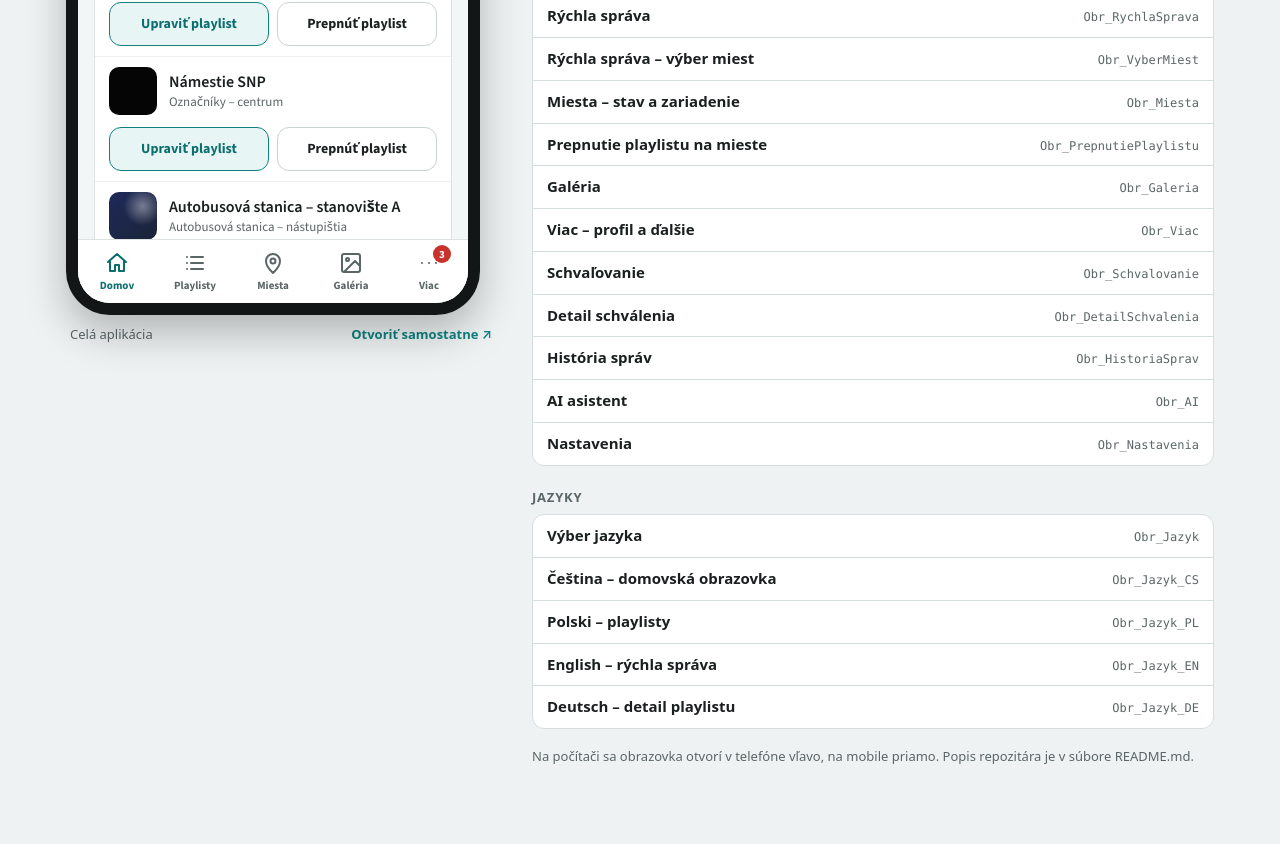
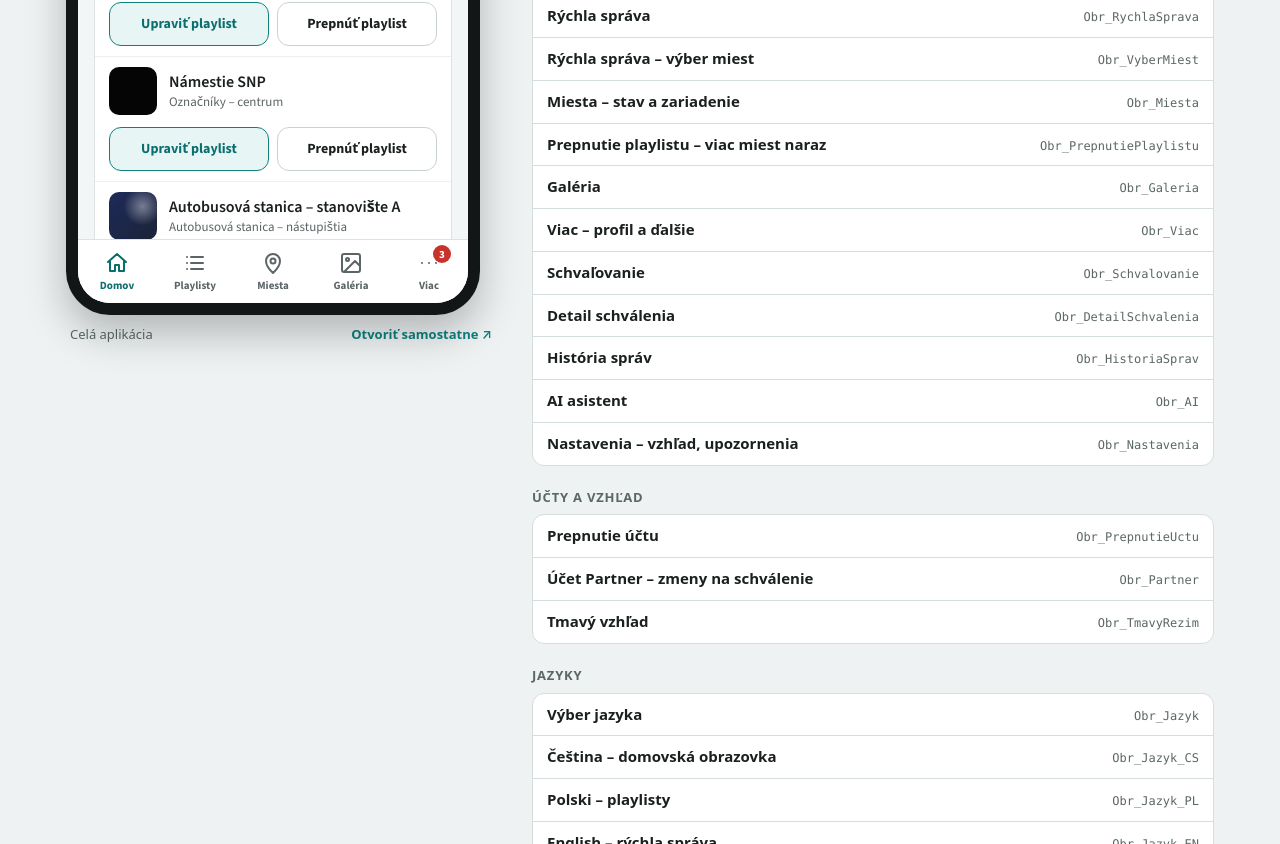
Before and after one commit to miro1heglas-gif/InfoDewsigner, a plain HTML site: page index.html in a window 1280 px wide. Shown: the part 680-1524 px from the top of the page. Before the commit the page ends 1499 px from the top, so only its background shows below. Drawn offline with nearby package versions, Linux system fonts and the light colour scheme.

Commit message:
Add files via upload

```diff
--- a/index.html
+++ b/index.html
@@ -74,14 +74,21 @@ li a:focus-visible { outline: 2px solid var(--accent); outline-offset: -2px; }
       <li><a href="project/Obr_RychlaSprava.dc.html"><span class="name">Rýchla správa</span><span class="file">Obr_RychlaSprava</span></a></li>
       <li><a href="project/Obr_VyberMiest.dc.html"><span class="name">Rýchla správa – výber miest</span><span class="file">Obr_VyberMiest</span></a></li>
       <li><a href="project/Obr_Miesta.dc.html"><span class="name">Miesta – stav a zariadenie</span><span class="file">Obr_Miesta</span></a></li>
-      <li><a href="project/Obr_PrepnutiePlaylistu.dc.html"><span class="name">Prepnutie playlistu na mieste</span><span class="file">Obr_PrepnutiePlaylistu</span></a></li>
+      <li><a href="project/Obr_PrepnutiePlaylistu.dc.html"><span class="name">Prepnutie playlistu – viac miest naraz</span><span class="file">Obr_PrepnutiePlaylistu</span></a></li>
       <li><a href="project/Obr_Galeria.dc.html"><span class="name">Galéria</span><span class="file">Obr_Galeria</span></a></li>
       <li><a href="project/Obr_Viac.dc.html"><span class="name">Viac – profil a ďalšie</span><span class="file">Obr_Viac</span></a></li>
       <li><a href="project/Obr_Schvalovanie.dc.html"><span class="name">Schvaľovanie</span><span class="file">Obr_Schvalovanie</span></a></li>
       <li><a href="project/Obr_DetailSchvalenia.dc.html"><span class="name">Detail schválenia</span><span class="file">Obr_DetailSchvalenia</span></a></li>
       <li><a href="project/Obr_HistoriaSprav.dc.html"><span class="name">História správ</span><span class="file">Obr_HistoriaSprav</span></a></li>
       <li><a href="project/Obr_AI.dc.html"><span class="name">AI asistent</span><span class="file">Obr_AI</span></a></li>
-      <li><a href="project/Obr_Nastavenia.dc.html"><span class="name">Nastavenia</span><span class="file">Obr_Nastavenia</span></a></li>
+      <li><a href="project/Obr_Nastavenia.dc.html"><span class="name">Nastavenia – vzhľad, upozornenia</span><span class="file">Obr_Nastavenia</span></a></li>
+    </ul>
+
+    <h2>Účty a vzhľad</h2>
+    <ul>
+      <li><a href="project/Obr_PrepnutieUctu.dc.html"><span class="name">Prepnutie účtu</span><span class="file">Obr_PrepnutieUctu</span></a></li>
+      <li><a href="project/Obr_Partner.dc.html"><span class="name">Účet Partner – zmeny na schválenie</span><span class="file">Obr_Partner</span></a></li>
+      <li><a href="project/Obr_TmavyRezim.dc.html"><span class="name">Tmavý vzhľad</span><span class="file">Obr_TmavyRezim</span></a></li>
     </ul>
 
     <h2>Jazyky</h2>
```
Also changed, not shown: 1 other file.
